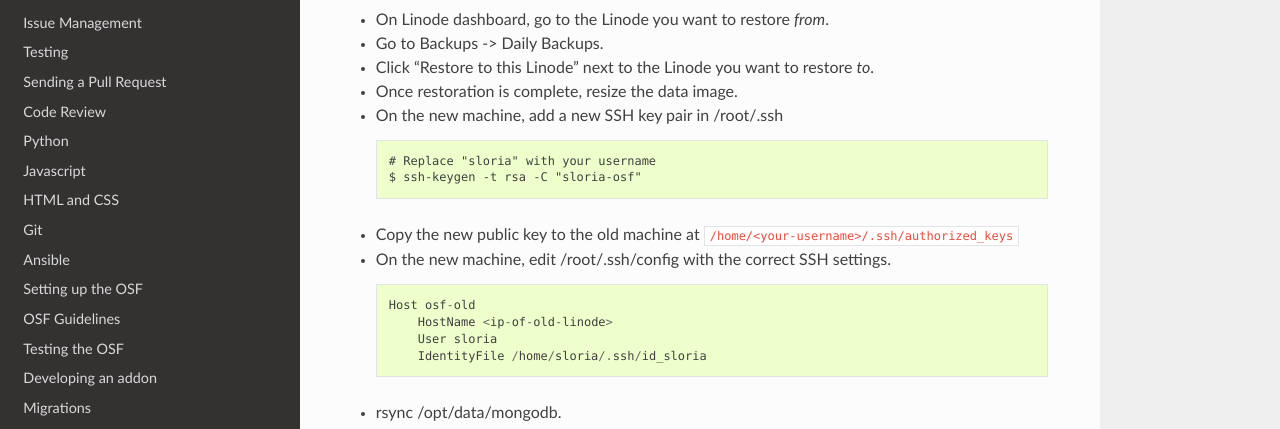
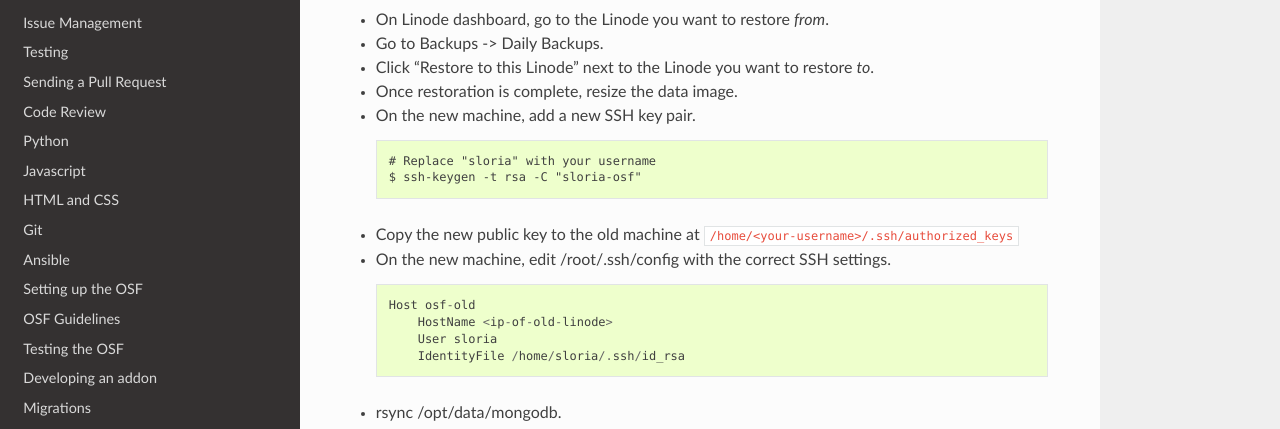
Before and after one commit to CenterForOpenScience/COSDev, a Sphinx documentation site: the page built from docs/osf/ops.rst, in a window 1280 px wide and 900 px high, scrolled down 1171 px. Shown: the part 152-581 px from the top of the window. Built offline with Sphinx 7.4.7 and the Read the Docs theme 2.0.0, drawn with Linux system fonts in a browser that asks for light colours.

Commit message:
Don't really need root keys

```diff
--- a/docs/osf/ops.rst
+++ b/docs/osf/ops.rst
@@ -53,7 +53,7 @@
 - Go to Backups -> Daily Backups.
 - Click "Restore to this Linode" next to the Linode you want to restore *to*.
 - Once restoration is complete, resize the data image.
-- On the new machine, add a new SSH key pair in /root/.ssh ::
+- On the new machine, add a new SSH key pair. ::
 
     # Replace "sloria" with your username
     $ ssh-keygen -t rsa -C "sloria-osf"
@@ -64,7 +64,7 @@
     Host osf-old
         HostName <ip-of-old-linode>
         User sloria
-        IdentityFile /home/sloria/.ssh/id_sloria
+        IdentityFile /home/sloria/.ssh/id_rsa
 
 
 - rsync /opt/data/mongodb. ::
```
